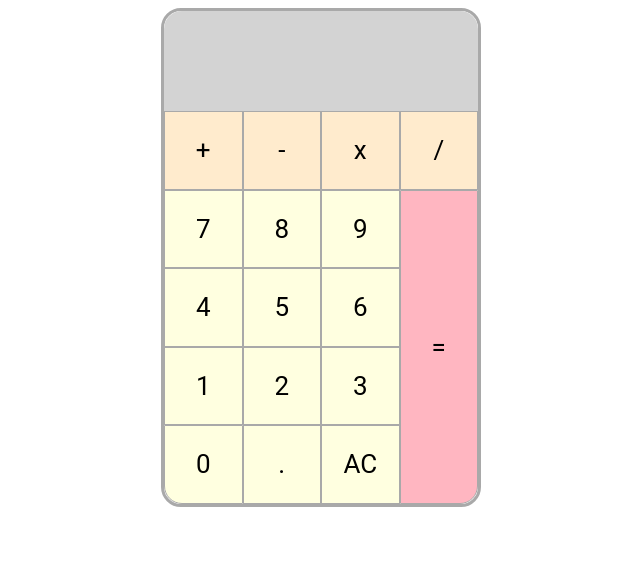
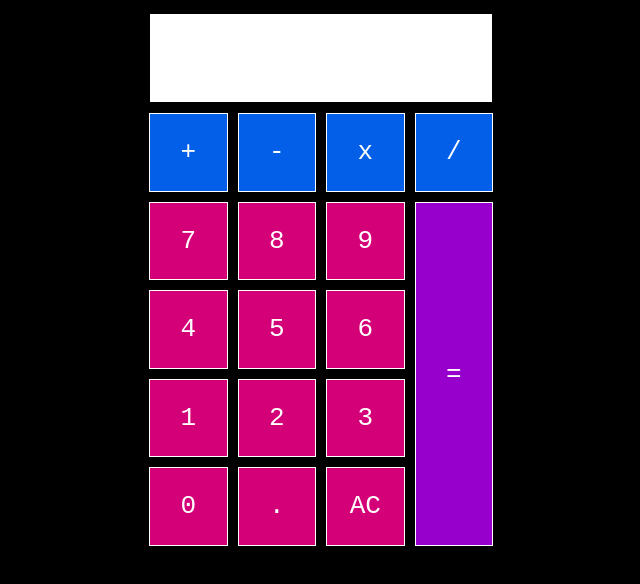
Before and after one commit to LikwidMunki/odin-calculator, a plain HTML site: page index.html in a window 1280 px wide. Both pictures are taken after a click on the button "AC". Shown: the whole page, without its empty margins (319-959 px from the left). Drawn offline with Linux system fonts and the light colour scheme.

Commit message:
finished odin calculator

```diff
--- a/index.html
+++ b/index.html
@@ -4,7 +4,7 @@
     <meta charset="UTF-8">
     <meta name="viewport" content="width=device-width, initial-scale=1.0">
     <link rel="stylesheet" type="text/css" href="styles.css">
-    <script src="javascript.js"></script>
+    <script src="javascript.js" defer></script>
     <title>Odin Calculator</title>
 </head>
 <body>
@@ -20,24 +20,24 @@
         <div class="keypad">
             <div class="numbers">
                 <div class="second-row">
-                    <button class="square-btn">7</button>
-                    <button class="square-btn">8</button>
-                    <button class="square-btn">9</button>
+                    <button class="number-btn">7</button>
+                    <button class="number-btn">8</button>
+                    <button class="number-btn">9</button>
                 </div>
                 <div class="third-row">
-                    <button class="square-btn">4</button>
-                    <button class="square-btn">5</button>
-                    <button class="square-btn">6</button>
+                    <button class="number-btn">4</button>
+                    <button class="number-btn">5</button>
+                    <button class="number-btn">6</button>
                 </div>
                 <div class="fourth-row">
-                    <button class="square-btn">1</button>
-                    <button class="square-btn">2</button>
-                    <button class="square-btn">3</button>
+                    <button class="number-btn">1</button>
+                    <button class="number-btn">2</button>
+                    <button class="number-btn">3</button>
                 </div>
                 <div class="fifth-row">
-                    <button class="square-btn" style="border-bottom-left-radius: 18px">0</button>
-                    <button class="square-btn">.</button>
-                    <button class="square-btn">AC</button>
+                    <button class="number-btn">0</button>
+                    <button class="period-btn">.</button>
+                    <button class="ac-btn">AC</button>
                 </div>
             </div>
             <div class="equals">
--- a/javascript.js
+++ b/javascript.js
@@ -0,0 +1,92 @@
+//Variable declarations
+let output = document.querySelector(`.screen`);
+let operator = document.querySelectorAll(`.operator`);
+let number = document.querySelectorAll(`.number-btn`);
+let period = document.querySelector(`.period-btn`);
+let reset = document.querySelector(`.ac-btn`);
+let equals = document.querySelector(`.equal-btn`);
+
+let currentNumber = ``;
+let currentTotal = 0;
+let currentOperator = ``;
+let newNumber = false;
+let errorState = false;
+
+//Numbers
+
+number.forEach(button => {
+    button.addEventListener(`click`, () => {
+        if (newNumber) {
+            currentNumber = ``;
+            newNumber = false;
+            errorState = false;
+        }
+        currentNumber += button.textContent;
+        output.textContent = currentNumber;
+    })
+});
+
+//Operators
+
+operator.forEach(button => {
+    button.addEventListener(`click`, () => {
+        if (currentOperator) {
+            calculate();
+        } else if (currentTotal === 0 && currentNumber !== ``) {
+            currentTotal = Number(currentNumber);
+            console.log(currentTotal);
+        }
+        currentOperator = button.textContent;
+        newNumber = true;
+    });
+});
+
+//Equals
+
+equals.addEventListener(`click`, () => {
+    calculate();
+    output.textContent = currentTotal;
+    currentOperator = ``;
+});
+
+//Calculate
+
+function calculate() {
+    let inputNumber = Number(currentNumber);
+    if (currentOperator === '+') {
+        currentTotal += inputNumber;
+        currentTotal = Math.round(currentTotal*100)/100;
+    } else if (currentOperator === '-') {
+        currentTotal -= inputNumber;
+        currentTotal = Math.round(currentTotal*100)/100;
+    } else if (currentOperator === 'x') {
+        currentTotal *= inputNumber;
+        currentTotal = Math.round(currentTotal*100)/100;
+    }else if (currentOperator === '/') {
+        if (inputNumber === 0) {
+            output.textContent = "Error";
+            errorState = true;
+            currentTotal = 0;
+            currentNumber = ``;
+            return;
+        } else {
+            currentTotal /= inputNumber;
+            currentTotal = Math.round(currentTotal*100)/100;
+        }
+    }
+
+    output.textContent = currentTotal;
+    currentNumber = ``;
+    currentOperator = ``;
+    console.log(currentTotal);
+}
+
+//Reset
+
+reset.addEventListener(`click`, () => {
+    currentNumber = ``;
+    currentTotal = 0;
+    currentOperator = ``;
+    output.textContent = ``;
+    errorState = false;
+});
--- a/styles.css
+++ b/styles.css
@@ -1,6 +1,7 @@
 * {
     box-sizing: border-box;
-    font-family: 'Roboto', sans-serif;
+    font-family: monospace;
+    background-color: black;
 }
 
 body {
@@ -15,7 +16,6 @@ body {
     justify-content: center;
     flex-direction: column;
     border-radius: 20px;
-    border: 3px solid darkgray;
     width: 320px;
 }
 
@@ -28,35 +28,60 @@ body {
     width: 78.5px;
     height: 78.5px;
     border-radius: 0px;
-    border: 1px solid darkgray;
-    background-color: blanchedalmond;
+    border: 1px solid;
+    background-color: #035ee8;
     font-size: 26px;
+    margin: 5px;
+    color: white;
 }
-.square-btn {
+
+.operator:hover {
+    background-color: #2de2e6;
+
+}
+
+.number-btn, .period-btn, .ac-btn {
     width: 78.5px;
     height: 78.5px;
     border-radius: 0px;
-    border: 1px solid darkgray;
-    background-color: lightyellow;
+    border: 1px solid;
+    background-color: #d40078;
     font-size: 26px;
+    margin: 5px;
+    color: white;
+}
+
+.number-btn:hover, .period-btn:hover, .ac-btn:hover {
+    background-color: #2de2e6;
 }
 
 .screen {
-    height: 100px;
-    background-color: lightgray;
-    width: 314px;
-    border-top-left-radius: 18px;
-    border-top-right-radius: 18px;
+    height: 90px;
+    background-color: white;
+    width: 344px;
+    margin: 5px;
+    color: 035ee8;
+    border: 1px solid;
+    font-size: 30px;
+    display: flex;
+    justify-content: right;
+    padding-right: 20px;
+    align-items: center;
 }
 
 .equal-btn {
     width: 78.5px;
-    height: 314px;
+    height: 344px;
     border-radius: 0px;
-    border: 1px solid darkgray;
-    background-color: lightpink;
+    border: 1px solid;
+    background-color: #9700cc;
     font-size: 26px;
-    border-bottom-right-radius: 18px;
+    margin: 5px;
+    color: white;
+}
+
+.equal-btn:hover {
+    background-color: #2de2e6;
 }
 
 .keypad {
```
